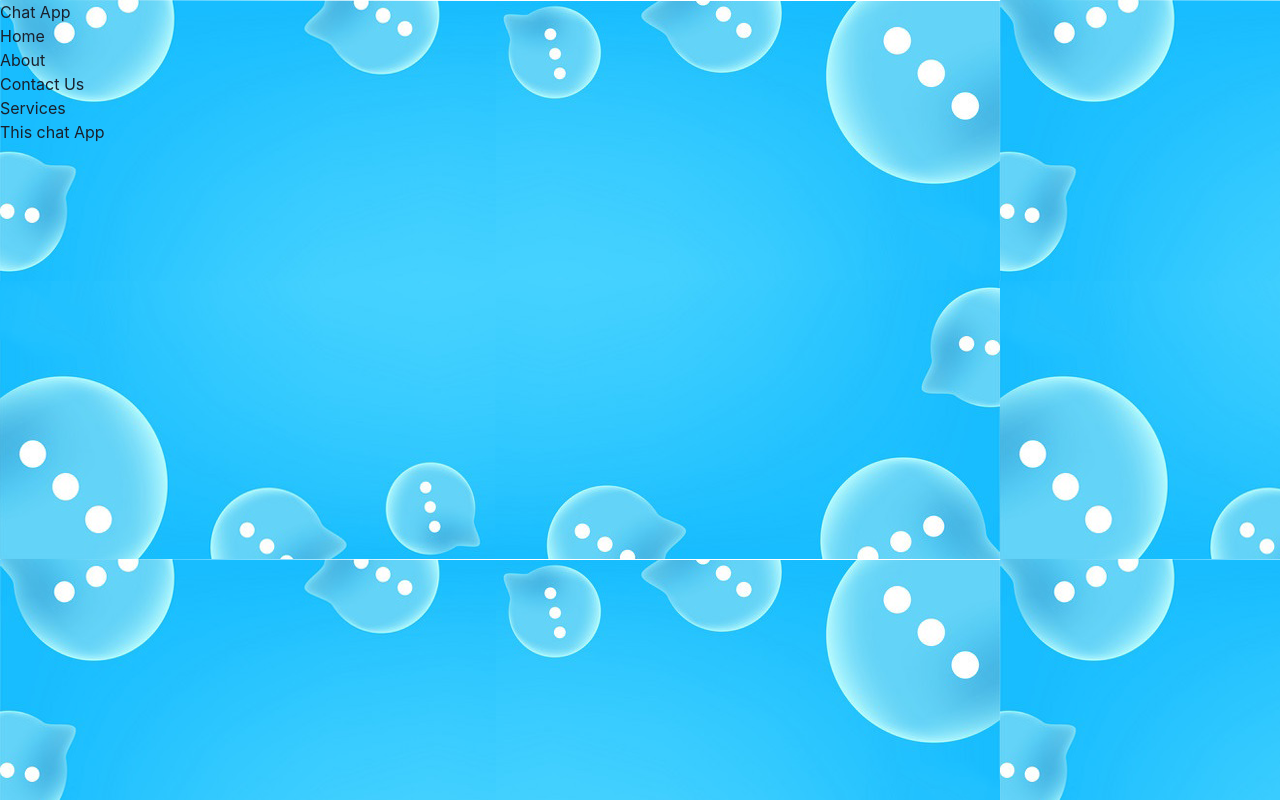
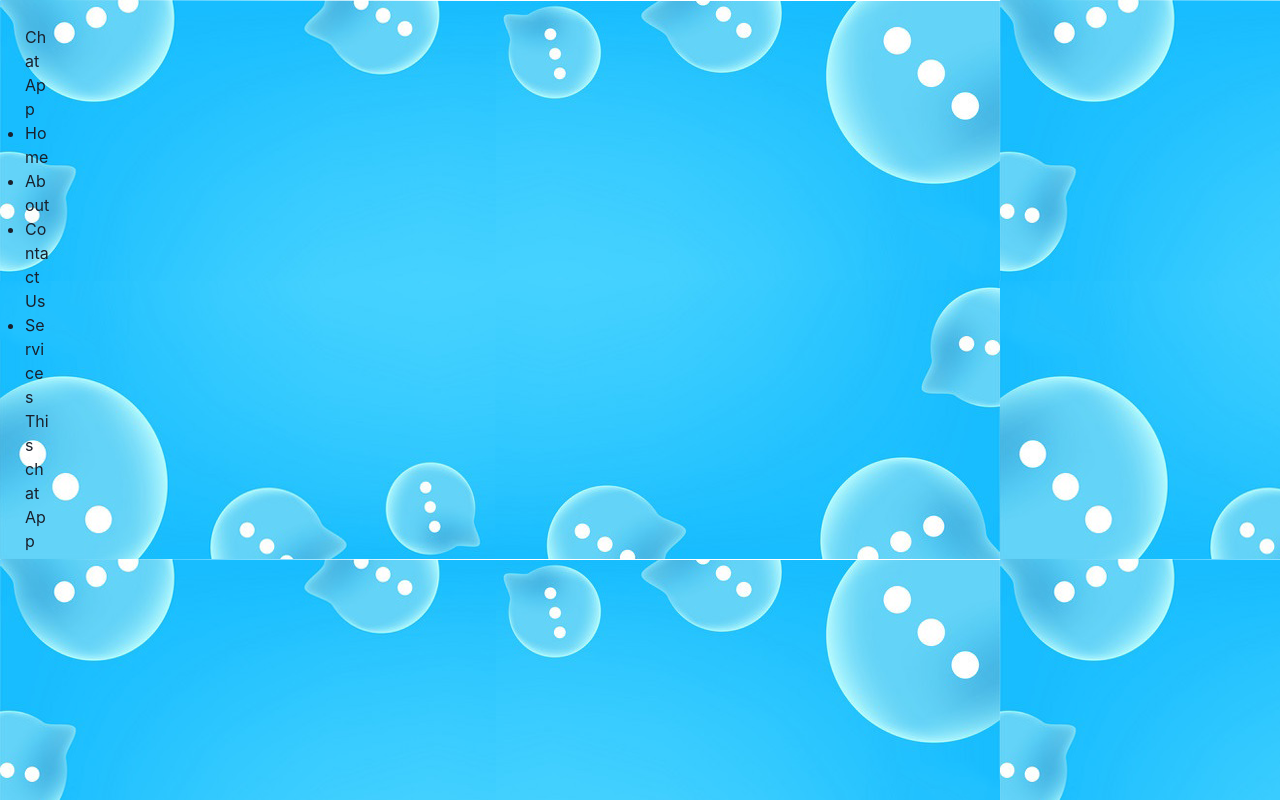
Before and after one commit to bk408/talk-a-tive, a React (Create React App) app in the folder frontend/: page /body in a window 1280 px wide. Built offline with nearby package versions, Linux system fonts and the light colour scheme.

Commit message:
css updated for single user chat

```diff
--- a/frontend/src/App.css
+++ b/frontend/src/App.css
@@ -6,3 +6,8 @@
   background-image: url("./background.png");
 
 }
+
+.container{
+  margin: 25px;
+  width: 25px;
+}
--- a/frontend/src/pages/singleUserChat.js
+++ b/frontend/src/pages/singleUserChat.js
@@ -2,7 +2,7 @@ import React from 'react'
 
 const singleUserChat = () => {
   return (
-    <div>
+    <div className="container">
       <h1>singleUserChat</h1>
       <p>This is single user chat</p>
     </div>
```
